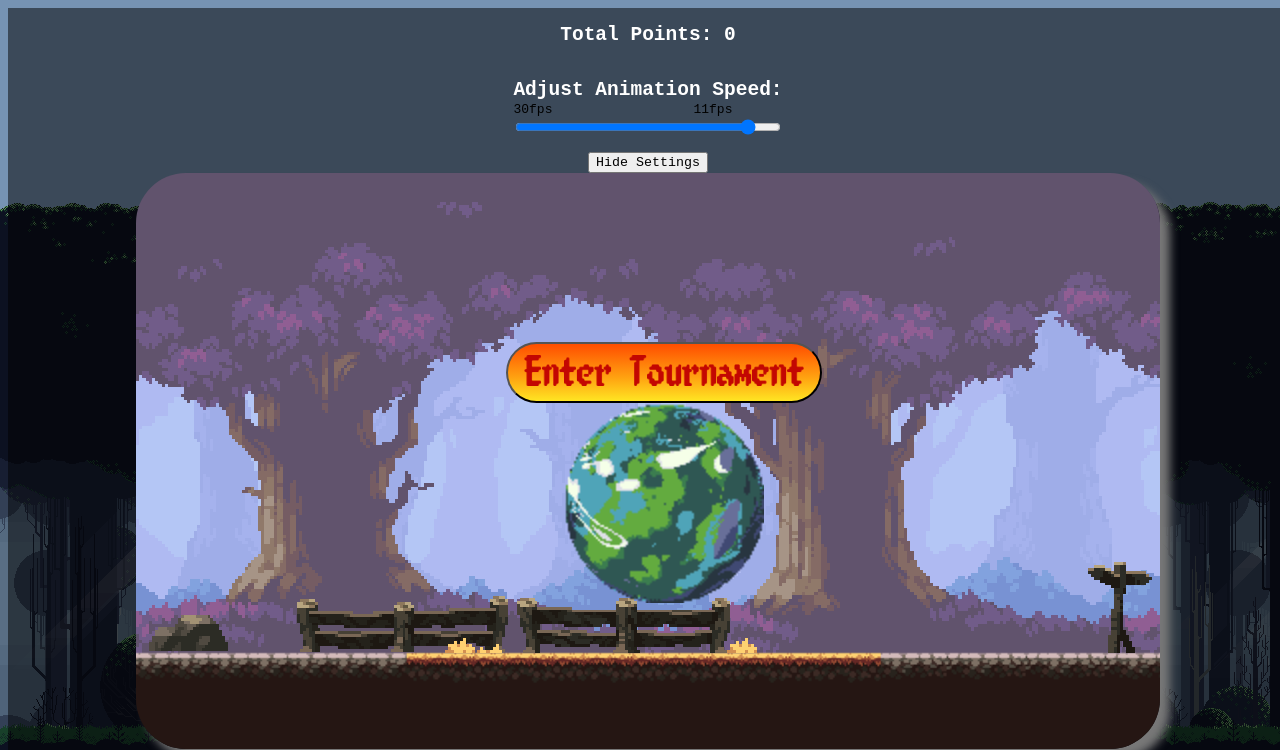
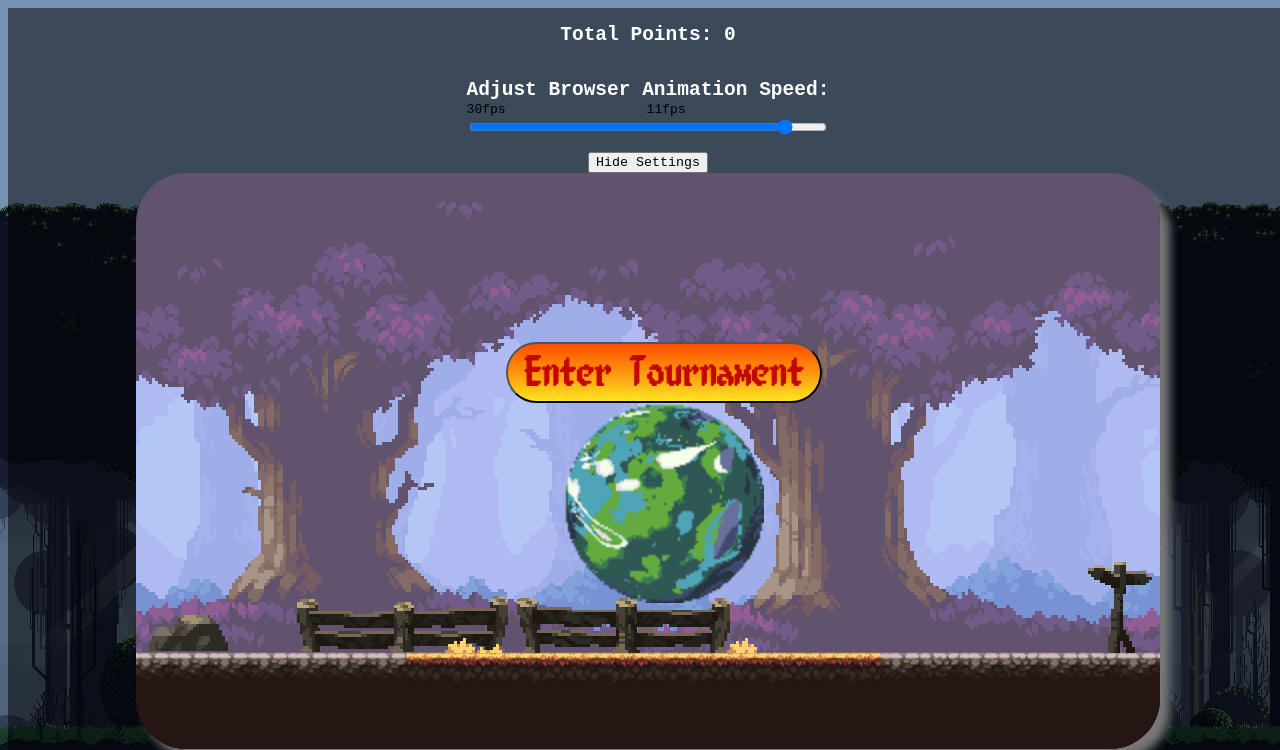
Before and after one commit to LeonFen03/SamuraiVideoGame, a plain HTML site: page index.html in a window 1280 px wide. Shown: the top 750 px of the page. Drawn offline with Linux system fonts and the light colour scheme.

Commit message:
Updated index.html For Browser Speed

```diff
--- a/index.html
+++ b/index.html
@@ -15,7 +15,7 @@
                 <h2 id="score">Total Points: 0</h2>
 
                 <div id="setting"style="position:relative;display:flex;flex-direction: column;">
-                    <h2>Adjust Animation Speed:</h2>
+                    <h2>Adjust Browser Animation Speed:</h2>
                     <span style="position:absolute; bottom:35px;">30fps</span><span style="position:absolute; left:180px; bottom:35px;">11fps</span>
                     <input type="range" value="9" min="0" max="10" id="fpsSlider" /> <br />
                 </div>
```
